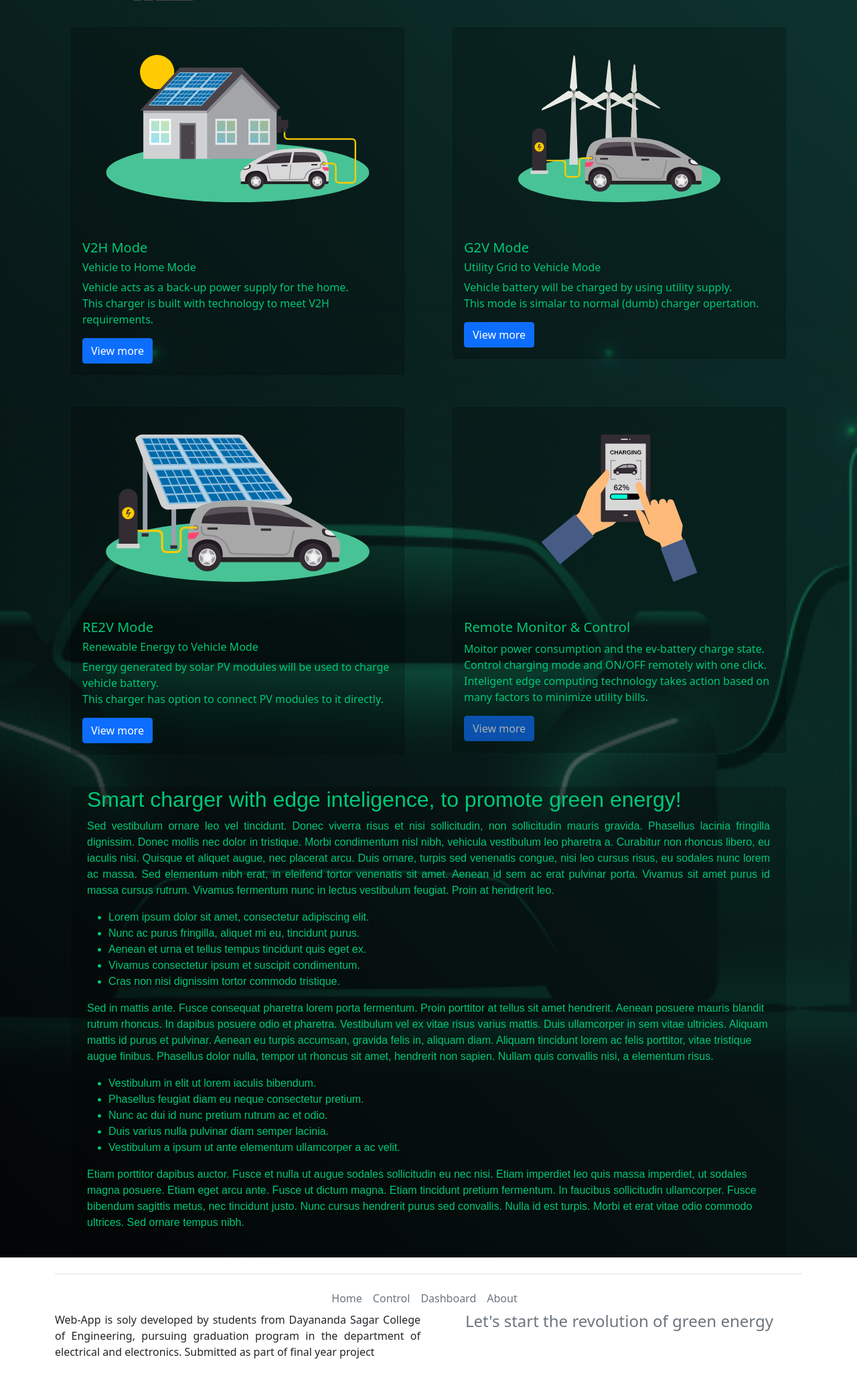
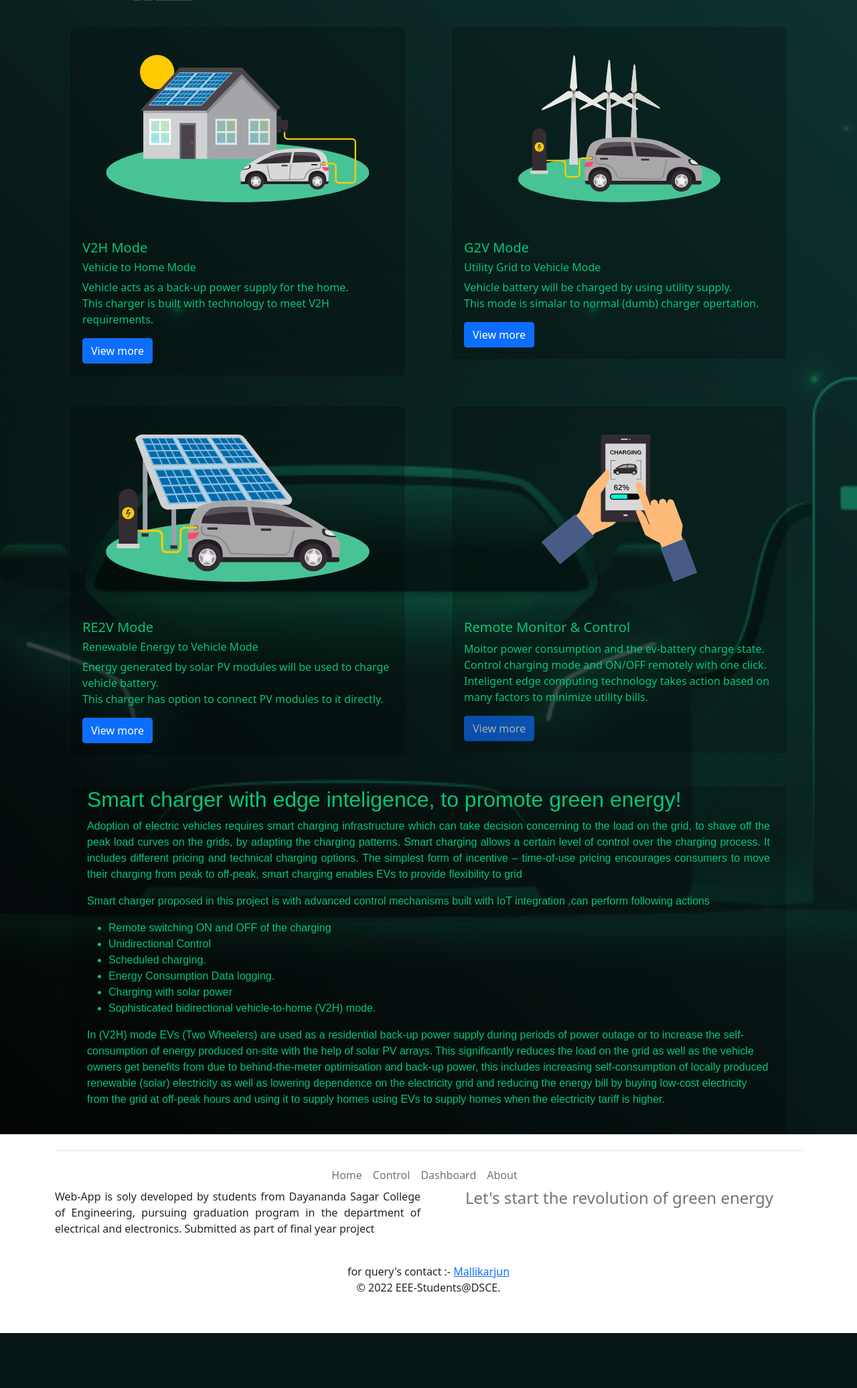
Before and after one commit to ArBoss-dot/Ev_Project, a Django app: page / in a window 1280 px wide. Shown: the part 300-2373 px from the top of the page at 67% size. After the commit the page ends 2291 px from the top, so only its background shows below. Run offline with Django 3.2, Linux system fonts and the light colour scheme.

Commit message:
Edited Landing page and about us page

```diff
--- a/evBackEnd/mainIndex/templates/about.html
+++ b/evBackEnd/mainIndex/templates/about.html
@@ -20,7 +20,7 @@
         <div class="col-lg-4 col-md-4 col-sm-12 mx-2  mx-auto">
             <div class="card">
                 <h4 class="card-header">Under the Guidance of: </h4>
-                <img class="card-img-top img-fluid text-center image" src="../static/images/logo.svg" alt="Guide Photo">
+                <img class="card-img-top img-fluid text-center image" src="../static/images/pbsavitha.jpg" alt="Guide Photo">
                 <div class="card-footer text-end">
                     <h5>Dr Savitha PB</h5>
                     <p>Prof, department of EEE</p>
@@ -50,7 +50,7 @@
         </div>
         <div class="col-lg-3 col-md-3 col-sm-8 ">
             <div class="card">
-                <img class="card-img-top img-fluid text-center image" src="../static/images/logo.svg" alt="Guide Photo">
+                <img class="card-img-top img-fluid text-center image" src="../static/images/Rajesh,N.jpeg" alt="Guide Photo">
                 <div class="card-footer text-start">
                     <h5>Rajesh.N</h5>
                     <p>USN : 1DS19EE410</p>
--- a/evBackEnd/mainIndex/templates/index.html
+++ b/evBackEnd/mainIndex/templates/index.html
@@ -93,44 +93,34 @@
         <div class="px-4">
 
             <h2>Smart charger with edge inteligence, to promote green energy! </h2>
-            <p class="ptext">Sed vestibulum ornare leo vel tincidunt. Donec viverra risus et nisi sollicitudin, non
-                sollicitudin mauris gravida. Phasellus lacinia fringilla dignissim. Donec mollis nec dolor in
-            tristique. Morbi condimentum nisl nibh, vehicula vestibulum leo pharetra a. Curabitur non
-            rhoncus libero, eu iaculis nisi. Quisque et aliquet augue, nec placerat arcu. Duis ornare,
-            turpis sed venenatis congue, nisi leo cursus risus, eu sodales nunc lorem ac massa. Sed
-            elementum nibh erat, in eleifend tortor venenatis sit amet. Aenean id sem ac erat pulvinar
-            porta. Vivamus sit amet purus id massa cursus rutrum. Vivamus fermentum nunc in lectus
-            vestibulum feugiat. Proin at hendrerit leo.</p>
+            <p class="ptext"> Adoption of electric vehicles requires smart charging
+                infrastructure which can take decision concerning to the load on the grid,
+                 to shave off the peak load curves on the grids, by adapting the charging
+                 patterns. Smart charging allows a certain level of control over the charging
+                 process. It includes different pricing and technical charging options.
+                 The simplest form of incentive – time-of-use pricing encourages consumers
+                 to move their charging from peak to off-peak, smart charging enables EVs
+                 to provide flexibility to grid </p>
+            <p> Smart charger proposed in this project is with advanced control mechanisms
+                 built with IoT integration ,can perform following actions </p>
 
         <ul>
-            <li>Lorem ipsum dolor sit amet, consectetur adipiscing elit.</li>
-            <li>Nunc ac purus fringilla, aliquet mi eu, tincidunt purus.</li>
-            <li>Aenean et urna et tellus tempus tincidunt quis eget ex.</li>
-            <li>Vivamus consectetur ipsum et suscipit condimentum.</li>
-            <li>Cras non nisi dignissim tortor commodo tristique.</li>
+            <li>Remote switching ON and OFF of the charging </li>
+            <li>Unidirectional Control</li>
+            <li>Scheduled charging.</li>
+            <li>Energy Consumption Data logging.</li>
+            <li>Charging with solar power</li>
+            <li>Sophisticated bidirectional vehicle-to-home (V2H) mode.</li>
         </ul>
 
-        <p>Sed in mattis ante. Fusce consequat pharetra lorem porta fermentum. Proin porttitor at tellus sit
-            amet hendrerit. Aenean posuere mauris blandit rutrum rhoncus. In dapibus posuere odio et
-            pharetra. Vestibulum vel ex vitae risus varius mattis. Duis ullamcorper in sem vitae ultricies.
-            Aliquam mattis id purus et pulvinar. Aenean eu turpis accumsan, gravida felis in, aliquam diam.
-            Aliquam tincidunt lorem ac felis porttitor, vitae tristique augue finibus. Phasellus dolor
-            nulla, tempor ut rhoncus sit amet, hendrerit non sapien. Nullam quis convallis nisi, a elementum
-            risus.</p>
-
-        <ul>
-            <li>Vestibulum in elit ut lorem iaculis bibendum.</li>
-            <li>Phasellus feugiat diam eu neque consectetur pretium.</li>
-            <li>Nunc ac dui id nunc pretium rutrum ac et odio.</li>
-            <li>Duis varius nulla pulvinar diam semper lacinia.</li>
-            <li>Vestibulum a ipsum ut ante elementum ullamcorper a ac velit.</li>
-        </ul>
-
-        <p>Etiam porttitor dapibus auctor. Fusce et nulla ut augue sodales sollicitudin eu nec nisi. Etiam
-            imperdiet leo quis massa imperdiet, ut sodales magna posuere. Etiam eget arcu ante. Fusce ut
-            dictum magna. Etiam tincidunt pretium fermentum. In faucibus sollicitudin ullamcorper. Fusce
-            bibendum sagittis metus, nec tincidunt justo. Nunc cursus hendrerit purus sed convallis. Nulla
-            id est turpis. Morbi et erat vitae odio commodo ultrices. Sed ornare tempus nibh.</p>
+        <p>In (V2H) mode EVs (Two Wheelers) are used as a residential back-up power supply during periods of
+            power outage or to increase the self-consumption of energy produced on-site with the help of solar
+            PV arrays. This significantly reduces the load on the grid as well as the vehicle owners get benefits
+            from due to behind-the-meter optimisation and back-up power, this includes increasing self-consumption
+            of locally produced renewable (solar) electricity as well as lowering dependence on the electricity
+            grid and reducing the energy bill by buying low-cost electricity from the grid at off-peak hours and
+            using it to supply homes using EVs to supply homes when the electricity tariff is higher.
+        </p>
         </div>
     </div>
 </div>
```
Also changed, not shown: evBackEnd/mainIndex/static/images/Rajesh,N.jpeg (added), evBackEnd/mainIndex/static/images/pbsavitha.jpg (added).
